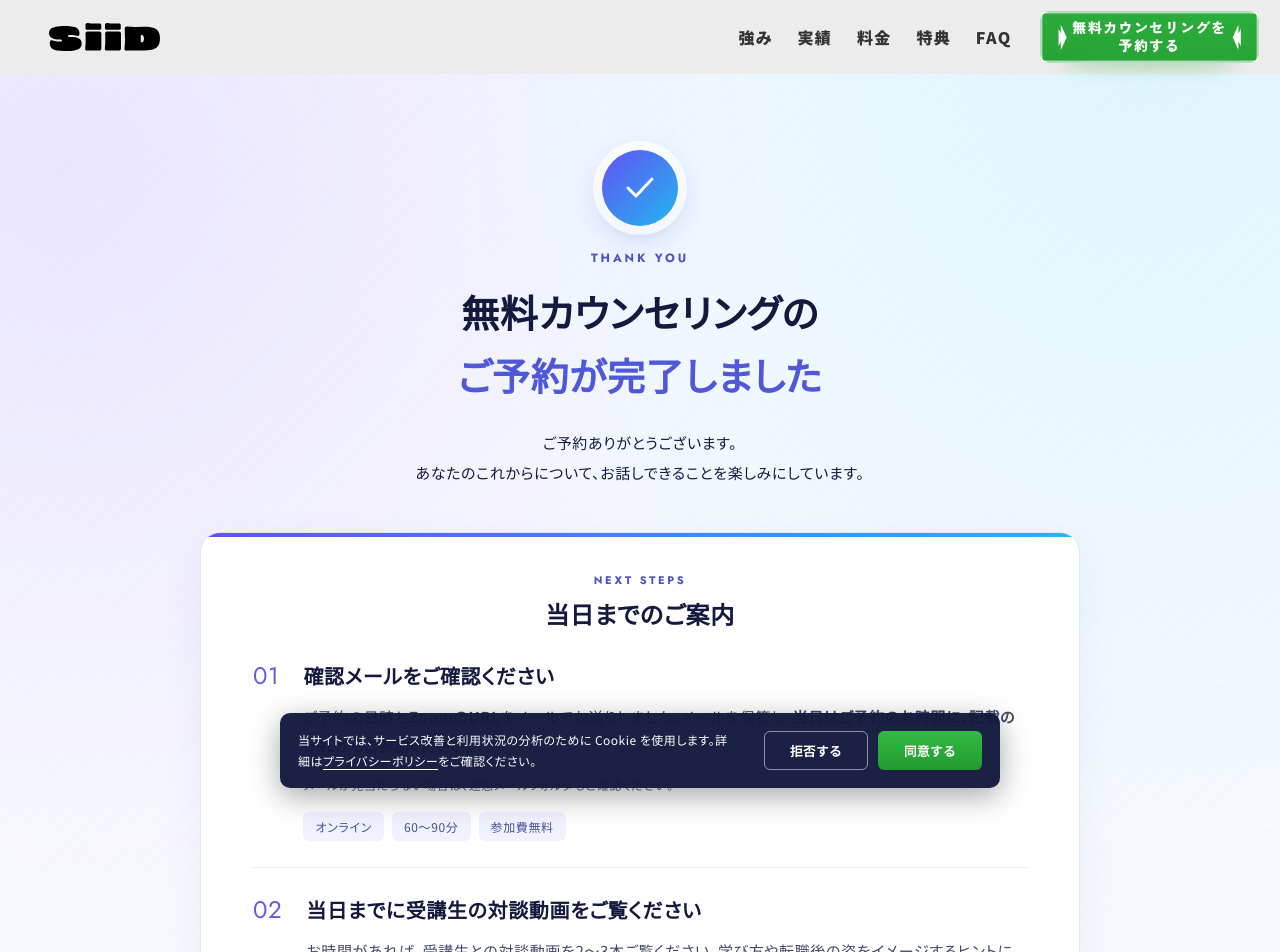
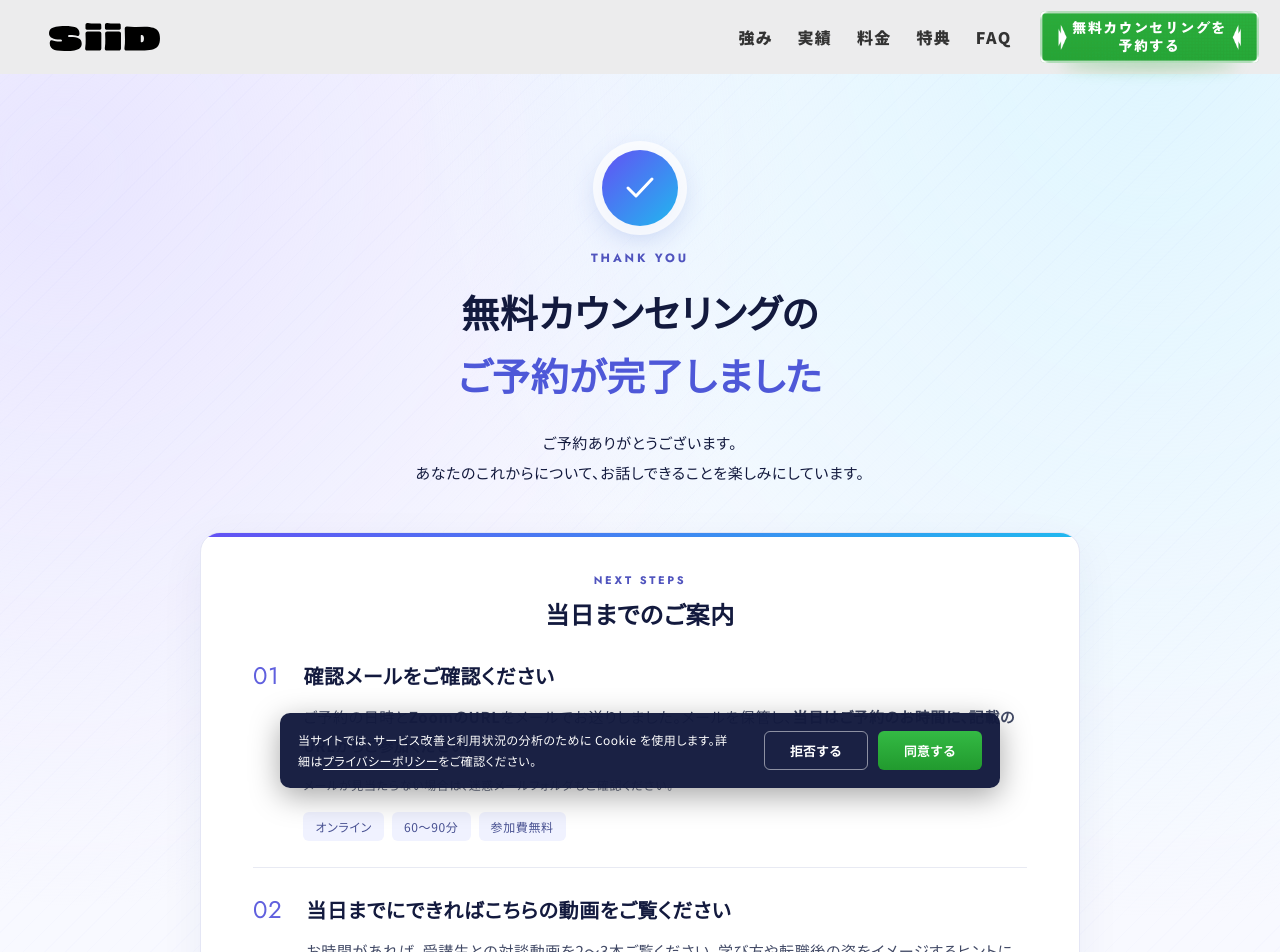
Before and after one commit to seito-developer/siid-web, a Next.js app: page /siid/lp-2/complete in a window 1280 px wide. Shown: the top 952 px of the page. Built offline with nearby package versions, Linux system fonts and the light colour scheme; no server answers.

Commit message:
fix: 対談動画の案内見出しを調整する

```diff
--- a/src/app/(Lp)/lp-2/complete/page.tsx
+++ b/src/app/(Lp)/lp-2/complete/page.tsx
@@ -58,7 +58,7 @@ export default function Complete() {
               </li>
               <li>
                 <span className={styles.Complete__Number} aria-hidden="true">02</span>
-                <div><h3>当日までに受講生の対談動画をご覧ください</h3>
+                <div><h3>当日までにできればこちらの動画をご覧ください</h3>
                   <p>お時間があれば、受講生との対談動画を2〜3本ご覧ください。学び方や転職後の姿をイメージするヒントに。</p>
                   <a className={styles.Complete__VideoLink} href="https://www.youtube.com/@programming-siid" target="_blank" rel="noopener noreferrer">SiiDのYouTubeを見る <span aria-hidden="true">↗</span><span className={baseStyles.srOnly}>（新しいタブで開きます）</span></a>
                 </div>
```
